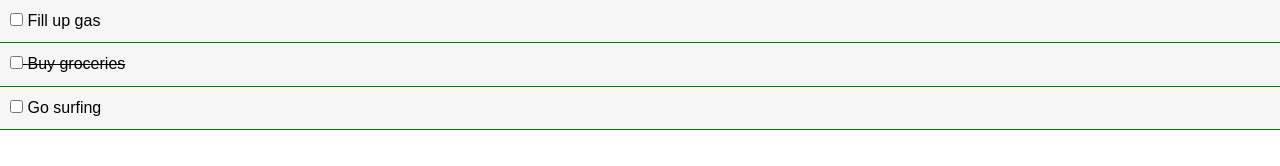
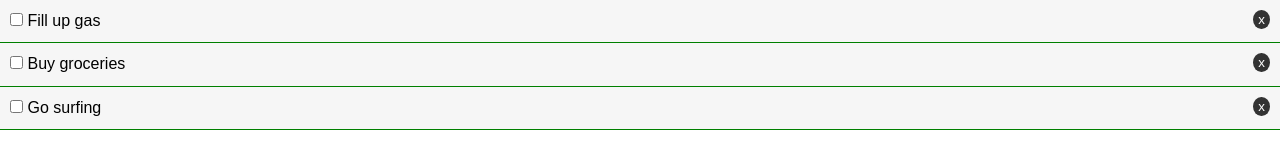
Before and after one commit to Ameya64/React.js_TodoList, a React (Create React App) app in the folder react_todo/: page / in a window 1280 px wide. Shown: the top 166 px of the page. Built offline with nearby package versions, Linux system fonts and the light colour scheme.

Commit message:
Delete Button

```diff
--- a/react_todo/src/App.js
+++ b/react_todo/src/App.js
@@ -15,7 +15,7 @@ class App extends Component {
       {
         id: 2,
         title: 'Buy groceries',
-        completed: true
+        completed: false
       },
       {
         id: 3,
@@ -25,9 +25,15 @@ class App extends Component {
     ]
   }
 
+  //Completed Todo Toggle
   isComplete = (id)  => {
-    console.log(id)
-}
+    this.setState({todos: this.state.todos.map(i => {
+      if(i.id === id) {
+        i.completed = !i.completed
+      }
+      return i
+    })});
+  }
 
   render(){
   return (
--- a/react_todo/src/components/TodoItem.js
+++ b/react_todo/src/components/TodoItem.js
@@ -20,6 +20,7 @@ style = () => {
                     <input type="checkbox" onChange={this.props.isComplete.bind(this,id)}/>
                     {' '}
                     {title}
+                    <button style = {delBtnStyle}>x</button>
                 </p>
             </div>
         )
@@ -31,4 +32,12 @@ TodoItem.propTypes = {
     todoitem: PropTypes.object.isRequired
 }
 
+const delBtnStyle = {
+    float: 'right',
+    background: '#333',
+    color: '#fff',
+    padding: '2px 5px',
+    borderRadius: '50%'
+}
+
 export default TodoItem
```
Also changed, not shown: 2 other files (tests, documents, lock files or other folders).
